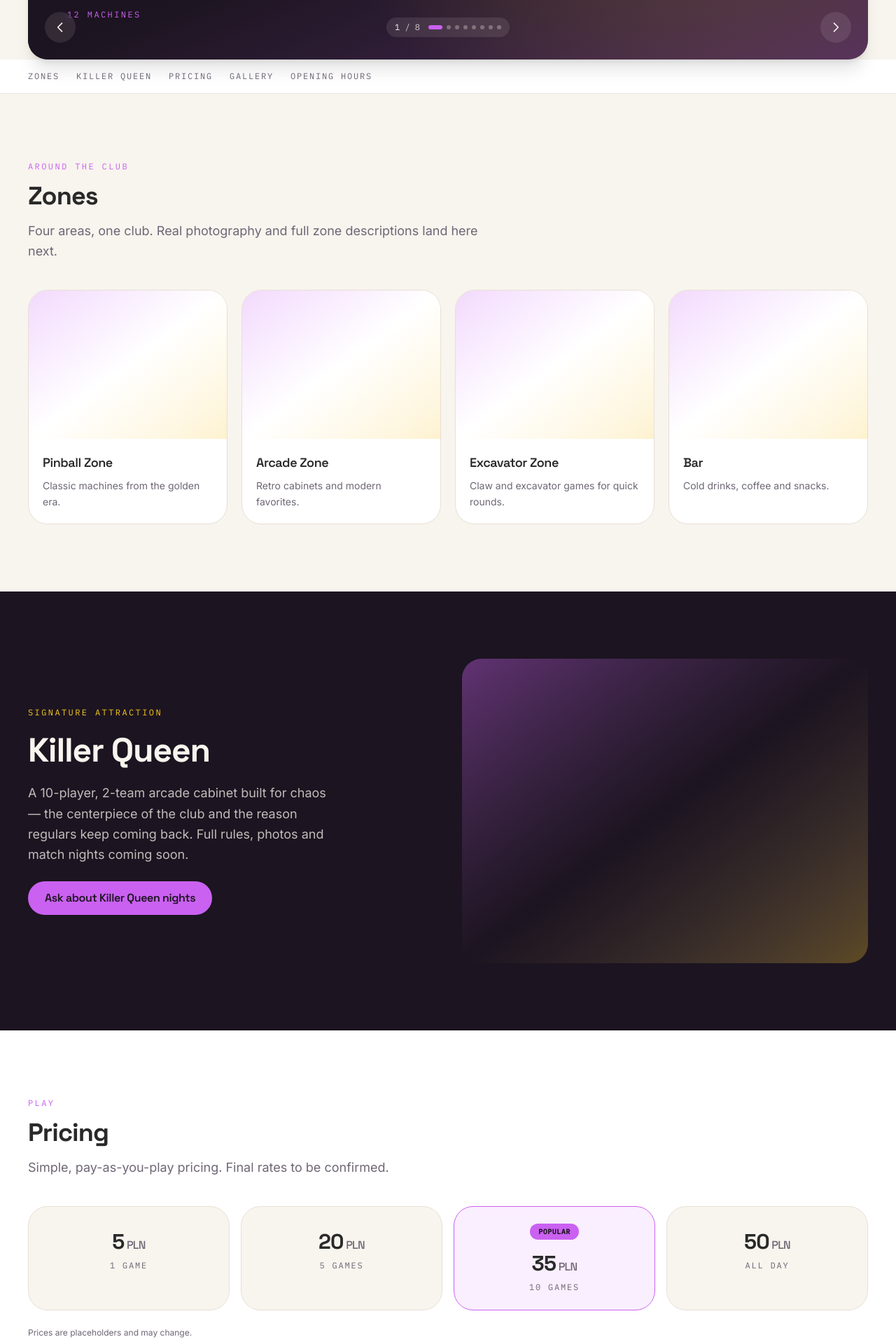
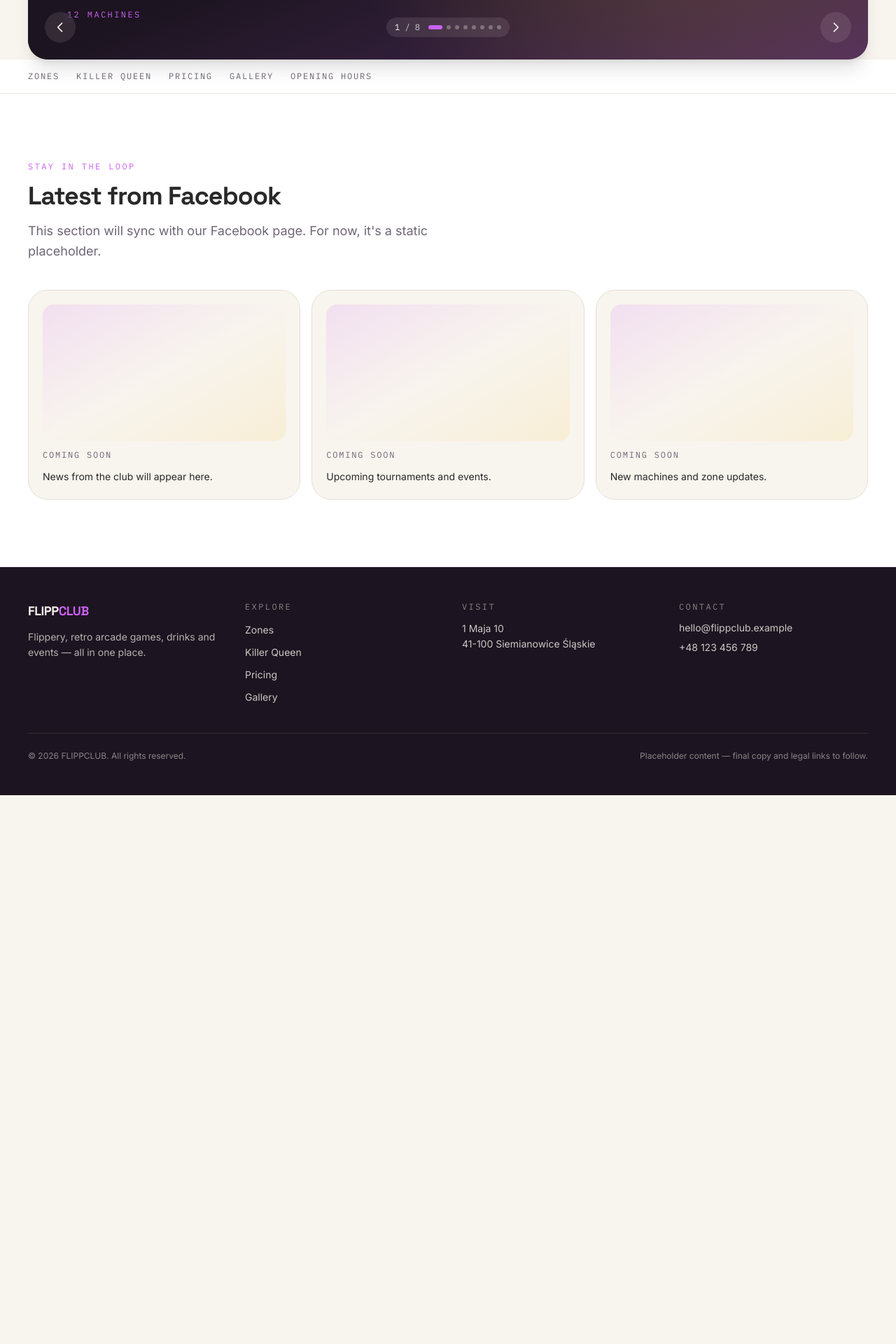
Before and after one commit to mstobrawa/flippclub, a Next.js app: page / in a window 1280 px wide. Shown: the part 460-2380 px from the top of the page at 70% size. After the commit the page ends 1596 px from the top, so only its background shows below. Built offline with nearby package versions, Linux system fonts and the light colour scheme.

Commit message:
Add multi-page routing scaffold

```diff
--- /dev/null
+++ b/src/app/about/page.tsx
@@ -0,0 +1,5 @@
+import { About } from "@/components/sections/About";
+
+export default function AboutPage() {
+  return <About />;
+}
--- /dev/null
+++ b/src/app/contact/page.tsx
@@ -0,0 +1,5 @@
+import { Contact } from "@/components/sections/Contact";
+
+export default function ContactPage() {
+  return <Contact />;
+}
--- /dev/null
+++ b/src/app/gallery/page.tsx
@@ -0,0 +1,5 @@
+import { Gallery } from "@/components/sections/Gallery";
+
+export default function GalleryPage() {
+  return <Gallery />;
+}
--- /dev/null
+++ b/src/app/killer-queen/page.tsx
@@ -0,0 +1,5 @@
+import { KillerQueen } from "@/components/sections/KillerQueen";
+
+export default function KillerQueenPage() {
+  return <KillerQueen />;
+}
--- /dev/null
+++ b/src/app/opening-hours/page.tsx
@@ -0,0 +1,5 @@
+import { OpeningHours } from "@/components/sections/OpeningHours";
+
+export default function OpeningHoursPage() {
+  return <OpeningHours />;
+}
--- a/src/app/page.tsx
+++ b/src/app/page.tsx
@@ -1,27 +1,13 @@
 import { FeaturedSlider } from "@/components/sections/FeaturedSlider";
 import { SubNav } from "@/components/sections/SubNav";
-import { Zones } from "@/components/sections/Zones";
-import { KillerQueen } from "@/components/sections/KillerQueen";
-import { Pricing } from "@/components/sections/Pricing";
-import { Gallery } from "@/components/sections/Gallery";
-import { OpeningHours } from "@/components/sections/OpeningHours";
-import { About } from "@/components/sections/About";
 import { FacebookFeed } from "@/components/sections/FacebookFeed";
-import { Contact } from "@/components/sections/Contact";
 
 export default function Home() {
   return (
     <>
       <FeaturedSlider />
       <SubNav />
-      <Zones />
-      <KillerQueen />
-      <Pricing />
-      <Gallery />
-      <OpeningHours />
-      <About />
       <FacebookFeed />
-      <Contact />
     </>
   );
 }
--- /dev/null
+++ b/src/app/pricing/page.tsx
@@ -0,0 +1,5 @@
+import { Pricing } from "@/components/sections/Pricing";
+
+export default function PricingPage() {
+  return <Pricing />;
+}
--- /dev/null
+++ b/src/app/zones/page.tsx
@@ -0,0 +1,5 @@
+import { Zones } from "@/components/sections/Zones";
+
+export default function ZonesPage() {
+  return <Zones />;
+}
--- a/src/components/sections/KillerQueen.tsx
+++ b/src/components/sections/KillerQueen.tsx
@@ -26,7 +26,7 @@
             A 10-player, 2-team arcade cabinet built for chaos — the centerpiece of the club and
             the reason regulars keep coming back. Full rules, photos and match nights coming soon.
           </p>
-          <Button href="#contact" variant="primary" className="mt-2">
+          <Button href="/contact" variant="primary" className="mt-2">
             Ask about Killer Queen nights
           </Button>
         </div>
--- a/src/config/navigation.ts
+++ b/src/config/navigation.ts
@@ -10,21 +10,21 @@
 export type NavItem = {
   /** Text shown to the user. */
   label: string;
-  /** In-page anchor or route, e.g. "#zones" or "/contact". */
+  /** Internal route, e.g. "/zones" or "/contact". */
   href: string;
 };
 
 export const navItems: NavItem[] = [
-  { label: "Zones", href: "#zones" },
-  { label: "Killer Queen", href: "#killer-queen" },
-  { label: "Pricing", href: "#pricing" },
-  { label: "Gallery", href: "#gallery" },
-  { label: "Opening Hours", href: "#opening-hours" },
-  { label: "About", href: "#about" },
-  { label: "Contact", href: "#contact" },
+  { label: "Zones", href: "/zones" },
+  { label: "Killer Queen", href: "/killer-queen" },
+  { label: "Pricing", href: "/pricing" },
+  { label: "Gallery", href: "/gallery" },
+  { label: "Opening Hours", href: "/opening-hours" },
+  { label: "About", href: "/about" },
+  { label: "Contact", href: "/contact" },
 ];
 
 export const ctaItem: NavItem = {
   label: "Get in touch",
-  href: "#contact",
+  href: "/contact",
 };
--- a/src/config/slider.ts
+++ b/src/config/slider.ts
@@ -17,7 +17,7 @@
   title: string;
   /** Short supporting copy, one or two sentences max. */
   description: string;
-  /** Route or in-page anchor the whole slide links to. */
+  /** Route the whole slide links to. */
   href: string;
   /** Path to the placeholder/real image in /public/images. */
   image: string;
@@ -33,7 +33,7 @@
     title: "Pinball Zone",
     description:
       "A lineup of restored classic pinball machines from the golden era.",
-    href: "#zones",
+    href: "/zones",
     image: "/images/hero/pinball-zone.jpg",
     label: "Popular",
     accent: "12 machines",
@@ -42,7 +42,7 @@
     id: "arcade-zone",
     title: "Arcade Zone",
     description: "Retro cabinets and modern arcade favorites, side by side.",
-    href: "#zones",
+    href: "/zones",
     image: "/images/hero/arcade-zone.jpg",
     accent: "20+ cabinets",
   },
@@ -50,7 +50,7 @@
     id: "killer-queen",
     title: "Killer Queen",
     description: "Our signature 10-player arcade cabinet — the club's big draw.",
-    href: "#killer-queen",
+    href: "/killer-queen",
     image: "/images/hero/killer-queen.jpg",
     label: "New",
     accent: "10 players, 1 cabinet",
@@ -59,14 +59,14 @@
     id: "excavator-zone",
     title: "Excavator Zone",
     description: "Claw and excavator games for a quick round with friends.",
-    href: "#zones",
+    href: "/zones",
     image: "/images/hero/excavator-zone.jpg",
   },
   {
     id: "events",
     title: "Events & Special Occasions",
     description: "Birthdays, tournaments and private parties, hosted at the club.",
-    href: "#contact",
+    href: "/contact",
     image: "/images/hero/events.jpg",
     accent: "Book your date",
   },
@@ -74,21 +74,21 @@
     id: "bar",
     title: "Bar",
     description: "Cold drinks, coffee and snacks while you play.",
-    href: "#about",
+    href: "/about",
     image: "/images/hero/bar.jpg",
   },
   {
     id: "space",
     title: "300+ m² of Entertainment",
     description: "Plenty of room to play, hang out and explore every zone.",
-    href: "#zones",
+    href: "/zones",
     image: "/images/hero/space.jpg",
   },
   {
     id: "coming-soon",
     title: "Coming Soon",
     description: "New machines and zones are on the way — stay tuned.",
-    href: "#about",
+    href: "/about",
     image: "/images/hero/coming-soon.jpg",
     label: "Coming Soon",
   },
```
Also changed, not shown: 1 other file (tests, documents, lock files or other folders).
